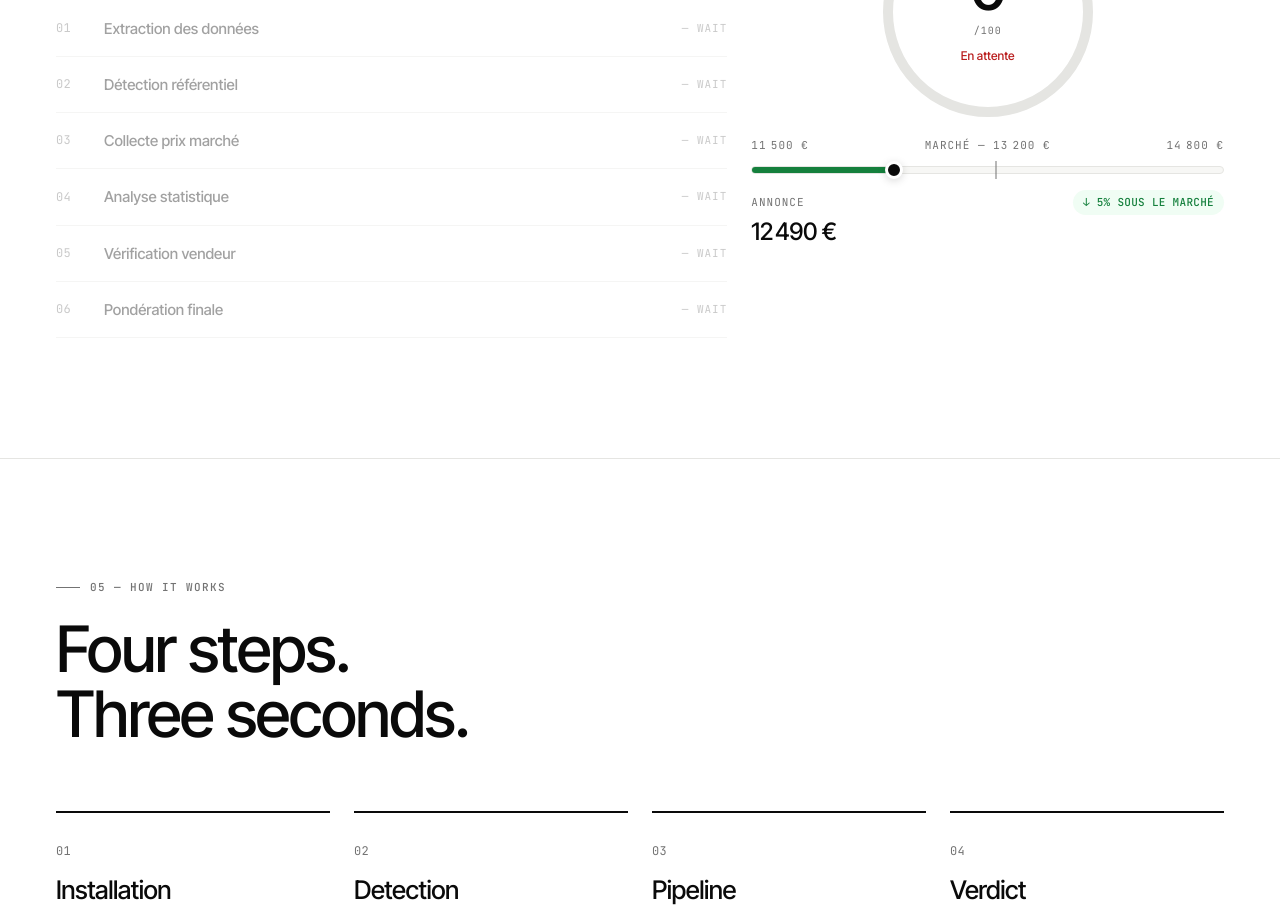
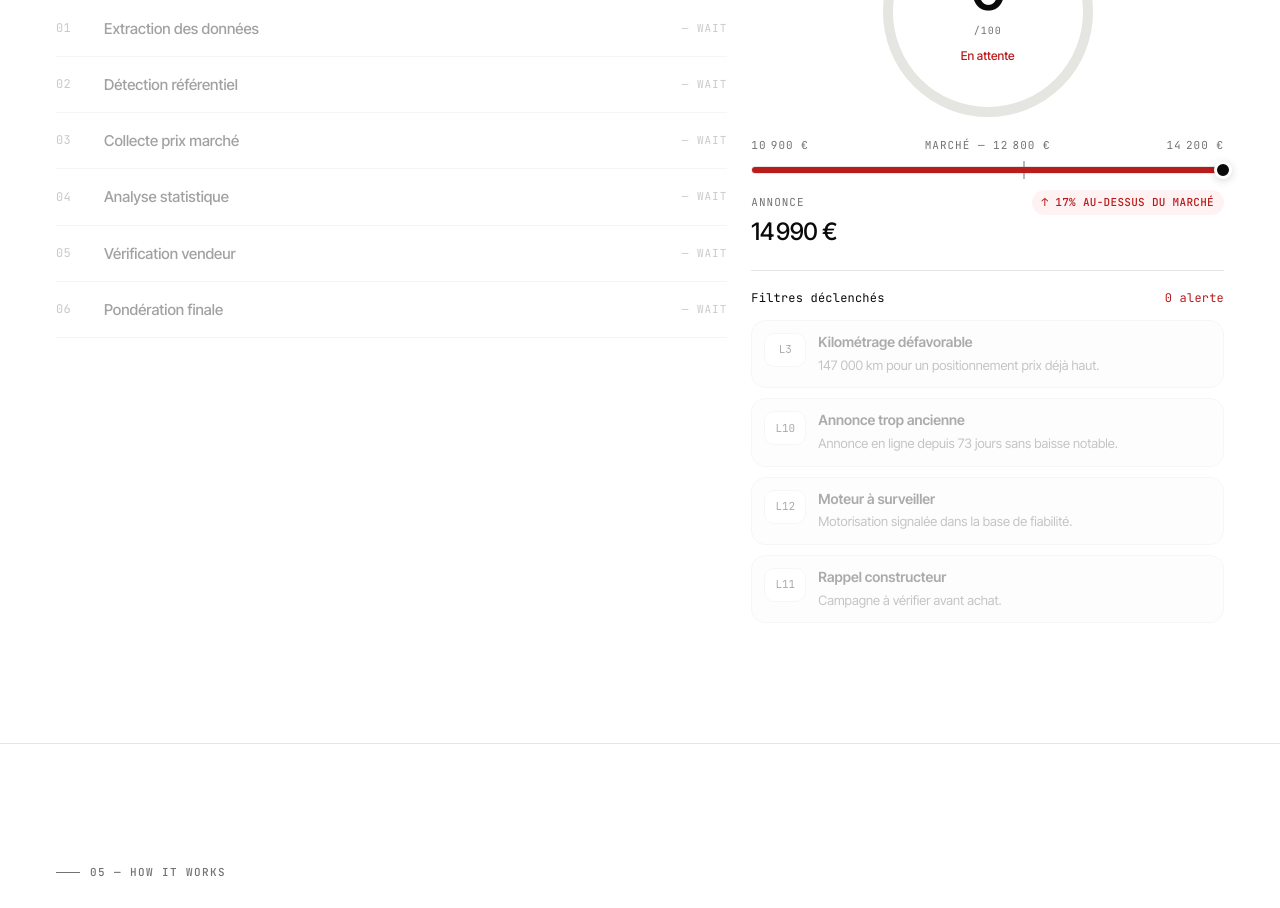
Before and after one commit to malikkaraoui/OKazCar.com, a React (Vite) app: page /en in a window 1280 px wide. Shown: the part 4120-5028 px from the top of the page. Built offline with nearby package versions, Linux system fonts and the light colour scheme; no server answers.

Commit message:
feat(demo): highlight risky listing signals

```diff
--- a/src/components/PriceBar.jsx
+++ b/src/components/PriceBar.jsx
@@ -30,8 +30,17 @@ export default function PriceBar({
 
   const range = marketMax - marketMin
   const refPct = ((ref_ - marketMin) / range) * 100
-  const curPct = ((current - marketMin) / range) * 100
-  const discount = Math.round(((ref_ - current) / ref_) * 100)
+  const curPctRaw = ((current - marketMin) / range) * 100
+  const curPct = Math.max(0, Math.min(100, curPctRaw))
+  const variance = Math.round(((current - ref_) / ref_) * 100)
+  const tone = current > marketMax ? 'fail' : current > ref_ ? 'warn' : 'pass'
+  const toneColor = tone === 'fail' ? 'var(--okc-fail)' : tone === 'warn' ? 'var(--okc-warning)' : 'var(--okc-pass)'
+  const toneClass = tone === 'fail' ? 'okc-pill--fail' : tone === 'warn' ? 'okc-pill--warn' : 'okc-pill--pass'
+  const toneLabel = variance > 0
+    ? `↑ ${variance}% au-dessus du marché`
+    : variance < 0
+      ? `↓ ${Math.abs(variance)}% sous le marché`
+      : '≈ aligné sur le marché'
 
   return (
     <div ref={root} style={{ width: '100%' }}>
@@ -45,7 +54,7 @@ export default function PriceBar({
         <div style={{
           position: 'absolute', left: 0, top: 0, bottom: 0,
           width: `${curPct * progress}%`,
-          background: 'var(--okc-pass)',
+          background: toneColor,
           borderRadius: 99,
           transition: 'background 0.3s',
         }} />
@@ -63,7 +72,7 @@ export default function PriceBar({
           <div className="okc-price-bar-summary-label">Annonce</div>
           <div className="okc-price-bar-summary-value">{fmt(current)}</div>
         </div>
-        <span className="okc-pill okc-pill--pass">↓ {discount}% sous le marché</span>
+        <span className={`okc-pill ${toneClass}`}>{toneLabel}</span>
       </div>
     </div>
   )
--- a/src/index.css
+++ b/src/index.css
@@ -575,6 +575,84 @@ a { color: inherit; text-decoration: none; -webkit-user-select: none; user-selec
   justify-content: center;
 }
 
+.okc-live-demo-alerts {
+  margin-top: 20px;
+  padding-top: 18px;
+  border-top: 1px solid var(--okc-border);
+}
+
+.okc-live-demo-alerts-head {
+  display: flex;
+  justify-content: space-between;
+  align-items: center;
+  gap: 12px;
+  margin-bottom: 12px;
+}
+
+.okc-live-demo-alert-list {
+  display: grid;
+  gap: 10px;
+}
+
+.okc-live-demo-alert {
+  display: grid;
+  grid-template-columns: 42px 1fr;
+  gap: 12px;
+  align-items: start;
+  padding: 12px;
+  border-radius: 14px;
+  border: 1px solid var(--okc-border);
+  background: var(--okc-bg-subtle);
+  opacity: 0.34;
+  transition: opacity 0.28s ease, transform 0.28s ease, border-color 0.28s ease, background 0.28s ease;
+}
+
+.okc-live-demo-alert.is-visible {
+  opacity: 1;
+  transform: none;
+}
+
+.okc-live-demo-alert--fail.is-visible {
+  border-color: rgba(185, 28, 28, 0.16);
+  background: rgba(185, 28, 28, 0.05);
+}
+
+.okc-live-demo-alert--warn.is-visible {
+  border-color: rgba(180, 83, 9, 0.16);
+  background: rgba(180, 83, 9, 0.06);
+}
+
+.okc-live-demo-alert-code {
+  display: inline-flex;
+  align-items: center;
+  justify-content: center;
+  min-height: 34px;
+  border-radius: 10px;
+  background: var(--okc-bg-white);
+  border: 1px solid var(--okc-border);
+  font-family: var(--okc-font-mono);
+  font-size: 11px;
+  color: var(--okc-text-primary);
+}
+
+.okc-live-demo-alert-copy {
+  display: grid;
+  gap: 4px;
+}
+
+.okc-live-demo-alert-copy strong {
+  font-size: 14px;
+  font-weight: 600;
+  line-height: 1.35;
+  color: var(--okc-text-primary);
+}
+
+.okc-live-demo-alert-copy span {
+  font-size: 13px;
+  line-height: 1.5;
+  color: var(--okc-text-secondary);
+}
+
 .okc-price-bar-scale {
   display: flex;
   justify-content: space-between;
@@ -918,6 +996,19 @@ a { color: inherit; text-decoration: none; -webkit-user-select: none; user-selec
     transform: scale(0.94);
     transform-origin: center top;
   }
+  .okc-live-demo-alerts-head {
+    flex-direction: column;
+    align-items: flex-start;
+  }
+  .okc-live-demo-alert {
+    grid-template-columns: 1fr;
+    gap: 10px;
+  }
+  .okc-live-demo-alert-code {
+    min-height: 30px;
+    justify-self: start;
+    padding: 0 10px;
+  }
   .okc-live-demo-input-shell { flex-direction: column; padding: 8px; gap: 8px; }
   .okc-live-demo-input { width: 100%; min-height: 52px; }
   .okc-live-demo-step {
--- a/src/sections/LiveDemo.jsx
+++ b/src/sections/LiveDemo.jsx
@@ -12,6 +12,35 @@ const STEPS = [
   'Analyse statistique',
   'Vérification vendeur',
   'Pondération finale',
+]
+
+const FINAL_SCORE = 34
+
+const ALERTS = [
+  {
+    code: 'L3',
+    title: 'Kilométrage défavorable',
+    detail: '147 000 km pour un positionnement prix déjà haut.',
+    tone: 'fail',
+  },
+  {
+    code: 'L10',
+    title: 'Annonce trop ancienne',
+    detail: 'Annonce en ligne depuis 73 jours sans baisse notable.',
+    tone: 'warn',
+  },
+  {
+    code: 'L12',
+    title: 'Moteur à surveiller',
+    detail: 'Motorisation signalée dans la base de fiabilité.',
+    tone: 'fail',
+  },
+  {
+    code: 'L11',
+    title: 'Rappel constructeur',
+    detail: 'Campagne à vérifier avant achat.',
+    tone: 'warn',
+  },
 ]
 
 export default function LiveDemo() {
@@ -32,9 +61,10 @@ export default function LiveDemo() {
   }
 
   const done = !analyzing && step === STEPS.length - 1
-  const currentScore = done ? 97 : analyzing ? Math.round(97 * ((step + 1) / STEPS.length)) : 0
-  const label = done ? 'Annonce fiable' : analyzing ? 'En cours…' : 'En attente'
+  const currentScore = done ? FINAL_SCORE : analyzing ? Math.round(FINAL_SCORE * ((step + 1) / STEPS.length)) : 0
+  const label = done ? 'Annonce à risque' : analyzing ? 'Scan en cours…' : 'En attente'
   const buttonLabel = analyzing ? 'Analyse en cours…' : done ? 'Relancer' : 'Analyser →'
+  const visibleAlerts = done ? ALERTS : analyzing ? ALERTS.slice(0, Math.max(0, step)) : []
 
   return (
     <section id="demo" className="okc-section">
@@ -114,7 +144,27 @@ export default function LiveDemo() {
                 />
               </div>
               <div style={{ width: '100%', marginTop: 20 }}>
-                <PriceBar marketMin={11500} marketMax={14800} ref_={13200} current={12490} animateInView={done} />
+                <PriceBar marketMin={10900} marketMax={14200} ref_={12800} current={14990} animateInView={done} />
+              </div>
+              <div className="okc-live-demo-alerts">
+                <div className="okc-live-demo-alerts-head">
+                  <span className="okc-mono">Filtres déclenchés</span>
+                  <span className="okc-mono" style={{ color: 'var(--okc-fail)' }}>{visibleAlerts.length || 0} alerte{visibleAlerts.length > 1 ? 's' : ''}</span>
+                </div>
+                <div className="okc-live-demo-alert-list">
+                  {ALERTS.map((alert, index) => {
+                    const isVisible = index < visibleAlerts.length
+                    return (
+                      <div key={alert.code} className={`okc-live-demo-alert okc-live-demo-alert--${alert.tone}${isVisible ? ' is-visible' : ''}`}>
+                        <div className="okc-live-demo-alert-code">{alert.code}</div>
+                        <div className="okc-live-demo-alert-copy">
+                          <strong>{alert.title}</strong>
+                          <span>{alert.detail}</span>
+                        </div>
+                      </div>
+                    )
+                  })}
+                </div>
               </div>
               <div className="okc-mobile-only" style={{ marginTop: 20 }}>
                 <button onClick={run} disabled={analyzing} className="okc-btn okc-btn--primary" style={{ width: '100%', background: '#16a34a', borderColor: '#16a34a' }}>
```
